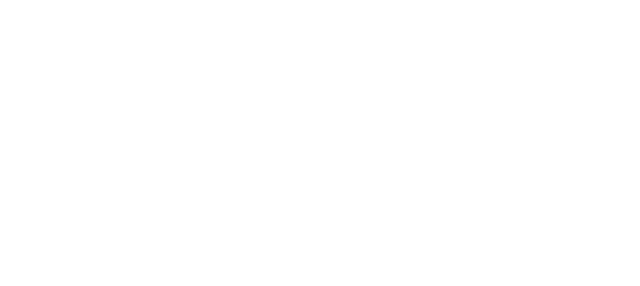
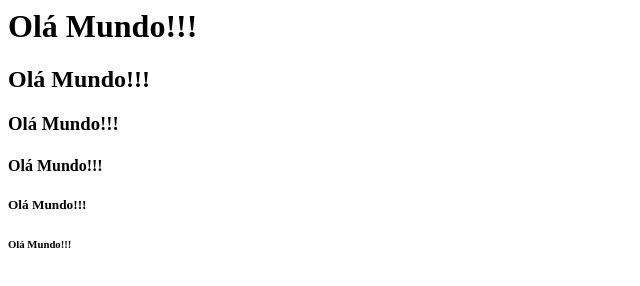
Before and after one commit to fatroo/exemplo-git-l, a plain HTML site: page index.html in a window 1280 px wide. Shown: the whole page, without its empty margins (0-640 px from the left). Drawn offline with Linux system fonts and the light colour scheme.

Commit message:
body criado +titulos de h1 à h6.

```diff
--- a/index.html
+++ b/index.html
@@ -8,7 +8,14 @@
 		<title>Exemplo de HTML</title>
 
 	</head>
-
+	<body>
+		<h1>Olá Mundo!!!</h1>
+		<h2>Olá Mundo!!!</h2>
+		<h3>Olá Mundo!!!</h3>
+		<h4>Olá Mundo!!!</h4>
+		<h5>Olá Mundo!!!</h5>
+		<h6>Olá Mundo!!!</h6>
+	</body>
 
 
 </html>
```
